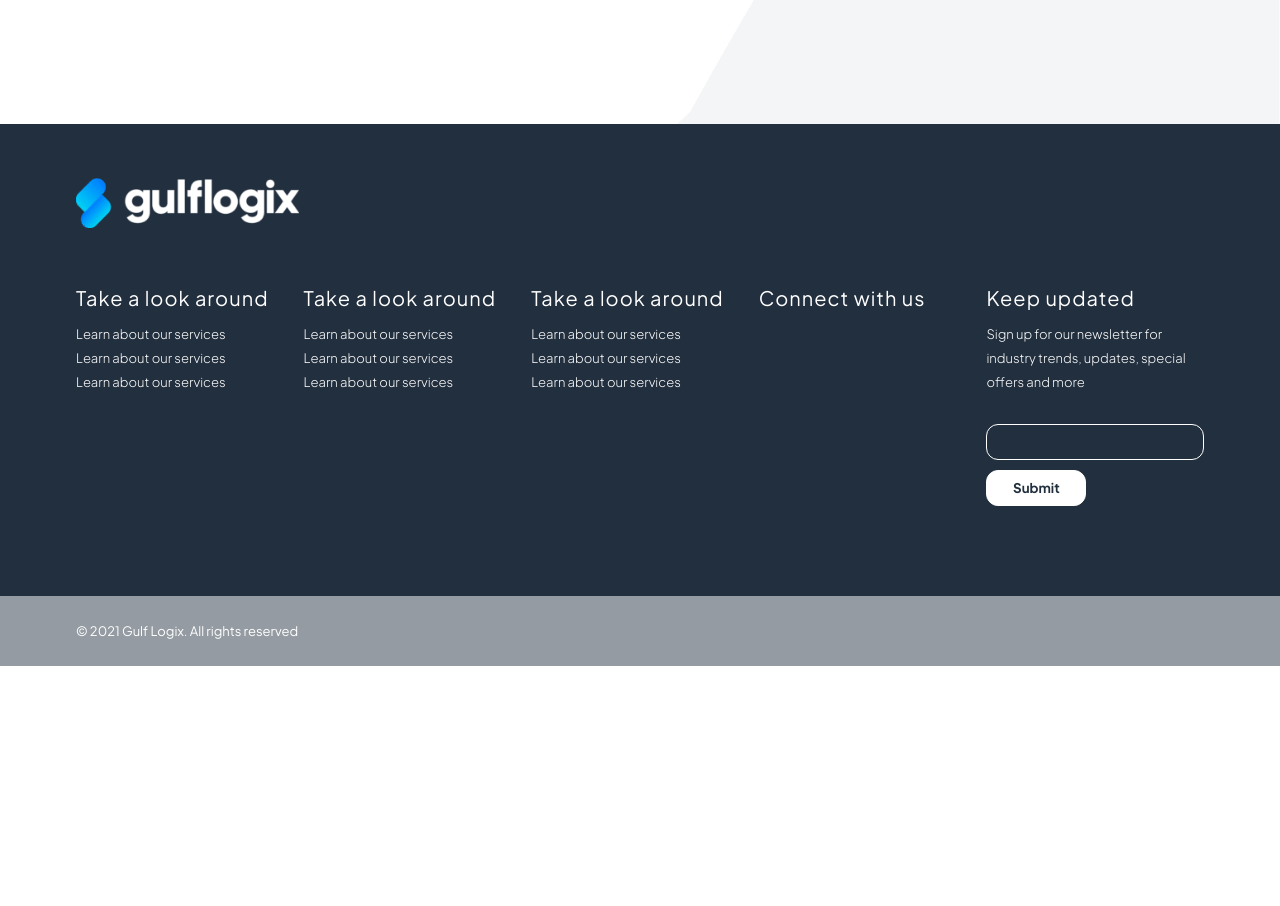
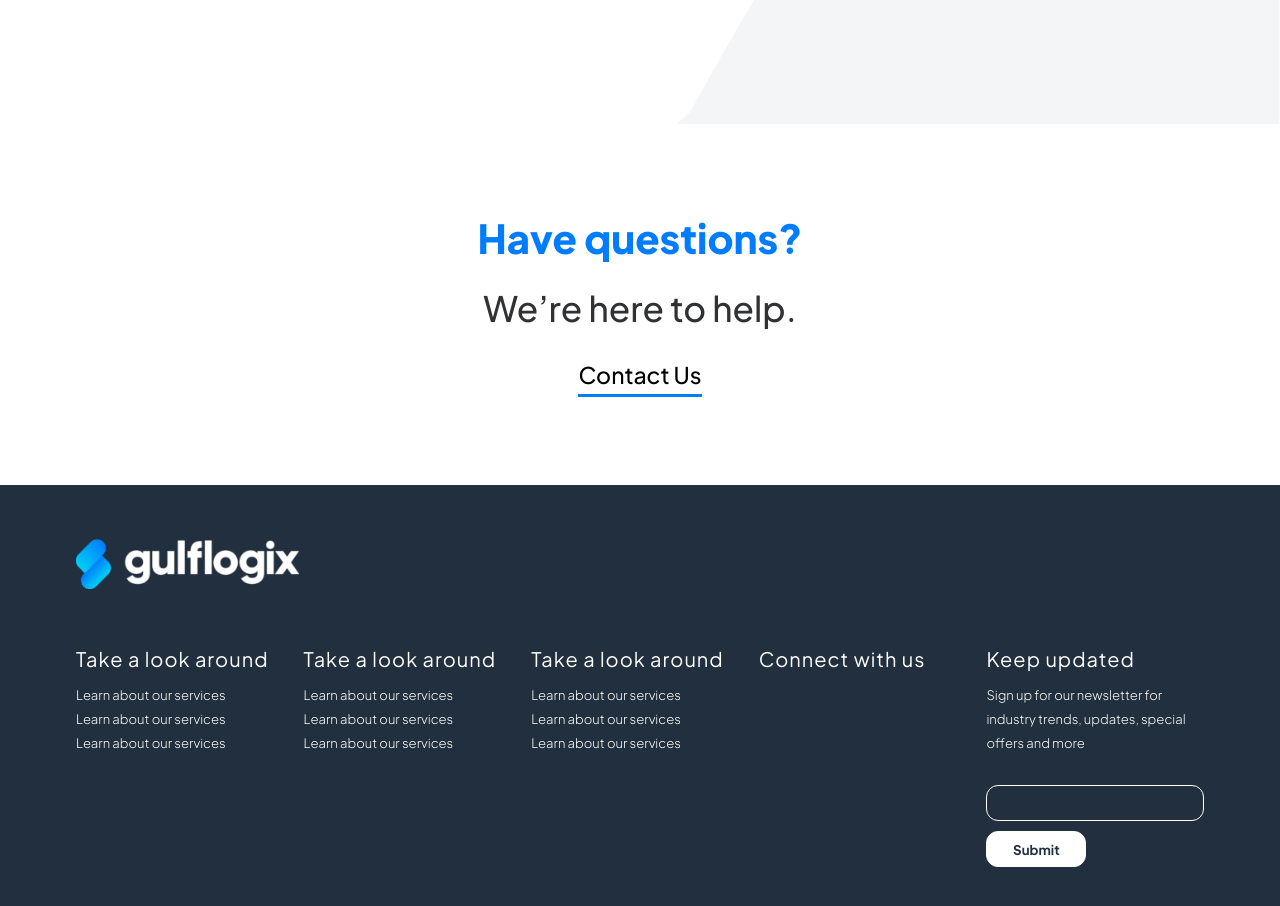
Before and after one commit to YashuaPervez/gulflofix, a Gatsby site: page /faq in a window 1280 px wide. Shown: the part 1010-1916 px from the top of the page. Before the commit the page ends 1676 px from the top, so only its background shows below. Built offline with nearby package versions, Linux system fonts and the light colour scheme; Gatsby itself is replaced by a stand-in of ours.

Commit message:
FAQ page cta section added

```diff
--- /dev/null
+++ b/src/components/CTA/index.jsx
@@ -0,0 +1,33 @@
+import React from "react";
+import { Link } from "gatsby";
+
+//
+import "./index.scss";
+
+const CTA = ({
+  headingText,
+  heading2Text,
+  ctaText,
+  ctaLink,
+  headingClasses = "",
+  heading2Classes = "",
+  ctaClasses = "",
+}) => {
+  return (
+    <div className="common-cta">
+      {headingText && (
+        <h2 className={`mb-sm ${headingClasses}`}>{headingText}</h2>
+      )}
+      {heading2Text && (
+        <h3 className={`mb-sm ${heading2Classes}`}>{heading2Text}</h3>
+      )}
+      {ctaText && ctaLink && (
+        <Link to={ctaLink} className={`underline ${ctaClasses}`}>
+          {ctaText}
+        </Link>
+      )}
+    </div>
+  );
+};
+
+export default CTA;
--- /dev/null
+++ b/src/components/CTA/index.scss
@@ -0,0 +1,5 @@
+.common-cta {
+  display: flex;
+  flex-direction: column;
+  align-items: center;
+}
--- /dev/null
+++ b/src/container/Faq/ContactCTA/index.jsx
@@ -0,0 +1,27 @@
+import React from "react";
+
+// Components
+import Container from "../../../components/UI/Container";
+import CTA from "../../../components/CTA";
+
+import "./index.scss";
+
+const ContactCTA = () => {
+  return (
+    <section className="section">
+      <Container>
+        <CTA
+          headingText="Have questions?"
+          heading2Text="We’re here to help."
+          ctaText="Contact Us"
+          ctaLink="/contact-us"
+          headingClasses="color-blue heading-big"
+          heading2Classes="color-dark contact-cta-heading2"
+          ctaClasses="contact-cta-text"
+        />
+      </Container>
+    </section>
+  );
+};
+
+export default ContactCTA;
--- /dev/null
+++ b/src/container/Faq/ContactCTA/index.scss
@@ -0,0 +1,22 @@
+@import "../../../styles/variables.scss";
+
+.contact-cta-heading2 {
+  font-size: 35px;
+  line-height: 61.25px;
+  font-weight: 500;
+  letter-spacing: 0px;
+}
+
+.contact-cta-text {
+  font-size: 23px;
+  font-weight: 500;
+  line-height: 40.25px;
+
+  &::before {
+    background-color: $color-blue;
+  }
+
+  &:hover {
+    color: $color-blue;
+  }
+}
--- a/src/pages/faq.jsx
+++ b/src/pages/faq.jsx
@@ -4,11 +4,13 @@ import React from "react";
 import Layout from "../components/Layout";
 
 import AllFaq from "../container/Faq/AllFaq";
+import ContactCTA from "../container/Faq/ContactCTA";
 
 const Faq = () => {
   return (
     <Layout>
       <AllFaq />
+      <ContactCTA />
     </Layout>
   );
 };
```
